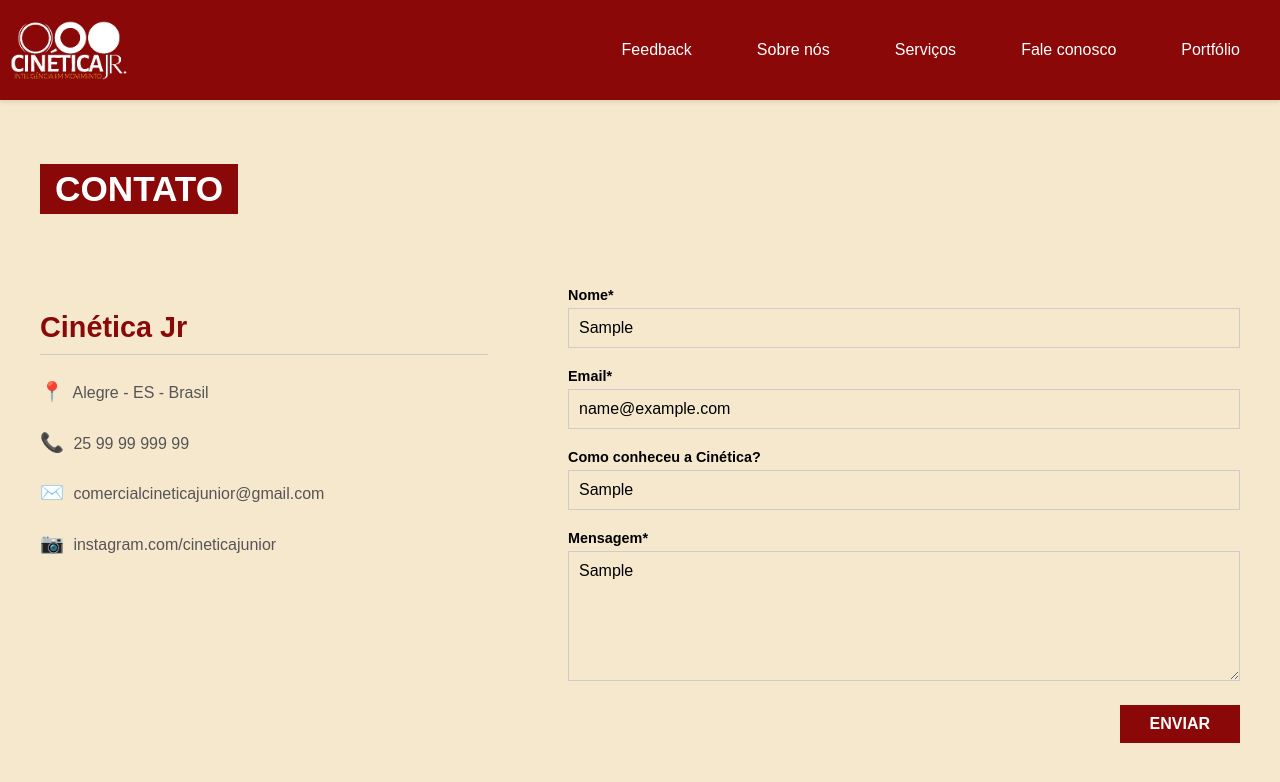
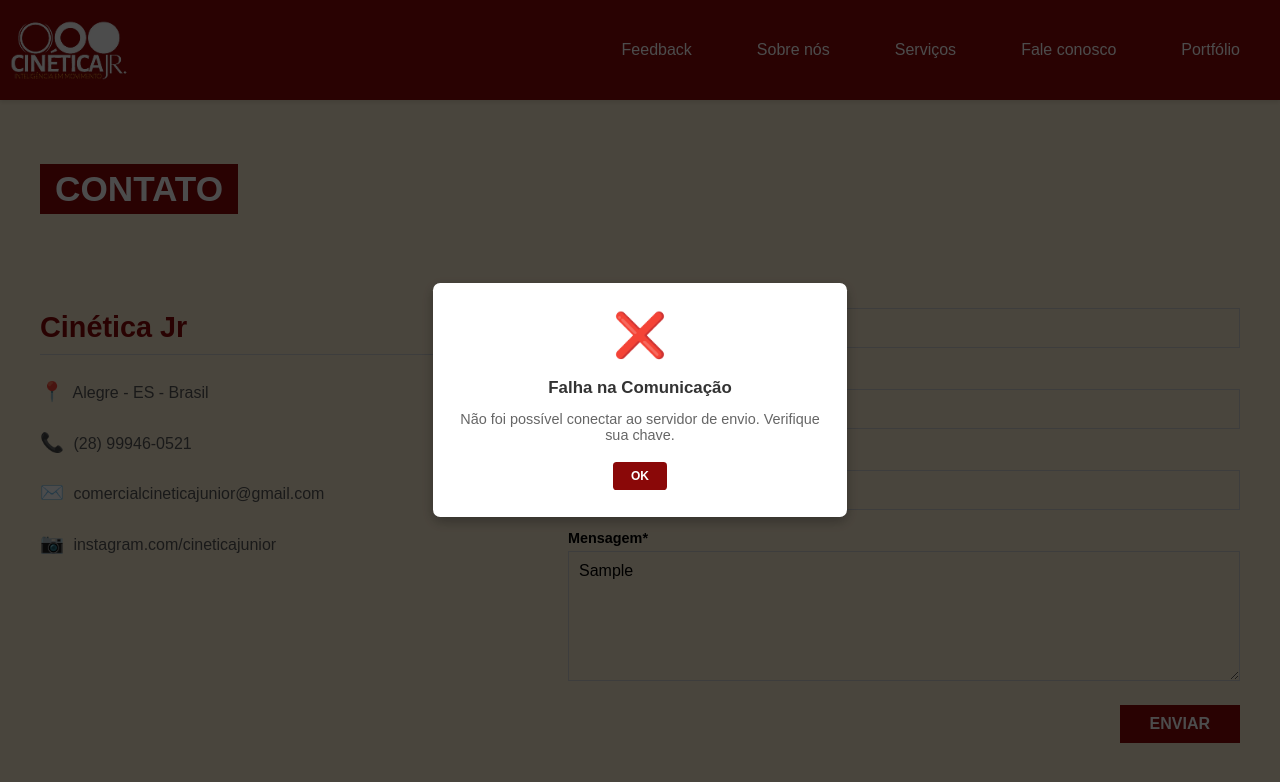
Before and after one commit to ryansarcinelli/site-cinetica, a Vue app: page /contato in a window 1280 px wide. Both pictures are taken after typing "Sample", "name@example.com", "Sample", "Sample" into the empty fields and a click on the button "ENVIAR". Shown: the top 782 px of the page. Built offline with nearby package versions, Linux system fonts and the light colour scheme; no server answers.

Commit message:
API para envio de formularios no Contato

```diff
--- a/package.json
+++ b/package.json
@@ -9,6 +9,7 @@
     "preview": "vite preview"
   },
   "dependencies": {
+    "axios": "^1.12.2",
     "vue": "^3.5.21",
     "vue-router": "^4.0.13"
   },
--- /dev/null
+++ b/src/components/statusModal.vue
@@ -0,0 +1,112 @@
+<template>
+  <div class="modal-backdrop" v-if="isVisible" @click.self="$emit('close')">
+    <div class="modal-content" :class="statusClass">
+
+      <div class="modal-icon">{{ statusIcon }}</div>
+
+      <h3 class="modal-title">{{ title }}</h3>
+      <p class="modal-message">{{ message }}</p>
+
+      <button class="modal-close-button" @click="$emit('close')">OK</button>
+    </div>
+  </div>
+</template>
+
+<script>
+export default {
+  name: 'StatusModal',
+
+  props: {
+    isVisible: { type: Boolean, default: false },
+    status: { type: String, required: true },
+    title: { type: String, required: true },
+    message: { type: String, required: true }
+  },
+  computed: {
+
+    statusClass() {
+      return `modal-${this.status}`;
+    },
+
+    statusIcon() {
+      switch (this.status) {
+        case 'success':
+          return '✅';
+        case 'error':
+          return '❌';
+        case 'sending':
+          return '⏳';
+        default:
+          return 'ℹ️';
+      }
+    }
+  }
+}
+</script>
+
+<style scoped>
+
+.modal-backdrop {
+  position: fixed;
+  top: 0;
+  left: 0;
+  width: 100%;
+  height: 100%;
+  background-color: rgba(0, 0, 0, 0.7);
+  display: flex;
+  justify-content: center;
+  align-items: center;
+  z-index: 999;
+}
+
+.modal-content {
+  background-color: #fff;
+  padding: 30px;
+  border-radius: 8px;
+  width: 90%;
+  max-width: 400px;
+  text-align: center;
+  box-shadow: 0 5px 15px rgba(0, 0, 0, 0.3);
+  transform: scale(0.9);
+  transition: all 0.3s ease-in-out;
+}
+
+
+.modal-success .modal-icon { color: #4CAF50; /* Verde */ }
+.modal-error .modal-icon { color: #F44336; /* Vermelho */ }
+.modal-sending .modal-icon { color: #FFC107; /* Amarelo */ }
+
+.modal-icon {
+  font-size: 3em;
+  margin-bottom: 15px;
+}
+
+.modal-title {
+  color: #333;
+  margin-bottom: 10px;
+}
+
+.modal-message {
+  color: #666;
+  margin-bottom: 20px;
+}
+
+.modal-close-button {
+  background-color: #8A0808;
+  color: white;
+  padding: 8px 20px;
+  border: none;
+  border-radius: 4px;
+  cursor: pointer;
+  font-weight: bold;
+}
+
+
+.modal-sending .modal-icon {
+    animation: pulse 1s infinite alternate;
+}
+@keyframes pulse {
+  from { opacity: 1; }
+  to { opacity: 0.5; }
+}
+</style>
--- a/src/views/contatoView.vue
+++ b/src/views/contatoView.vue
@@ -18,7 +18,7 @@
             <span class="icon-text">📍</span> Alegre - ES - Brasil
           </p>
           <p>
-            <span class="icon-text">📞</span> 25 99 99 999 99
+            <span class="icon-text">📞</span> (28) 99946-0521
           </p>
           <p>
             <span class="icon-text">✉️</span> comercialcineticajunior@gmail.com
@@ -34,72 +34,138 @@
 
           <div class="form-group">
             <label for="nome">Nome*</label>
-            <input type="text" id="nome" required>
+            <input type="text" id="nome" v-model="formData.nome" required>
           </div>
 
           <div class="form-group">
             <label for="email">Email*</label>
-            <input type="email" id="email" required>
+            <input type="email" id="email" v-model="formData.email" required>
           </div>
 
           <div class="form-group">
             <label for="como-conheceu">Como conheceu a Cinética?</label>
-            <input type="text" id="como-conheceu">
+            <input type="text" id="como-conheceu" v-model="formData.comoConheceu">
           </div>
 
           <div class="form-group">
             <label for="mensagem">Mensagem*</label>
-            <textarea id="mensagem" rows="6" required></textarea>
+            <textarea id="mensagem" rows="6" v-model="formData.message" required></textarea>
           </div>
 
-          <button type="submit" class="submit-button">Enviar</button>
+          <button type="submit" class="submit-button" :disabled="isSubmitting">
+            {{ isSubmitting ? 'Enviando...' : 'Enviar' }}
+          </button>
         </form>
       </section>
     </div>
+  </main>
 
-
-  </main>
+  <StatusModal
+    :is-visible="modal.isVisible"
+    :status="modal.status"
+    :title="modal.title"
+    :message="modal.message"
+    @close="closeModal"
+  />
 </template>
 
 <script>
-
 import AppHeader from '../components/header.vue';
+import StatusModal from '../components/StatusModal.vue';
+import axios from 'axios';
 
 export default {
   name: 'ContatoView',
   components: {
-    AppHeader
+    AppHeader,
+    StatusModal
+  },
+  data() {
+    return {
+      formData: {
+        nome: '',
+        email: '',
+        comoConheceu: '',
+        message: '' // Nome do campo correto para Web3Forms
+      },
+      isSubmitting: false,
+
+      modal: {
+        isVisible: false,
+        status: 'sending',
+        title: '',
+        message: ''
+      }
+    }
   },
   methods: {
+    showModal(status, title, message) {
+      this.modal.status = status;
+      this.modal.title = title;
+      this.modal.message = message;
+      this.modal.isVisible = true;
+    },
 
-    submitForm() {
-      alert('Formulário enviado! (A lógica de envio real deve ser implementada aqui.)');
-      // LOGICA DE ENVIO DO FORMULARIO ... FAZER ;( ...
+    closeModal() {
+      this.modal.isVisible = false;
+    },
 
+    async submitForm() {
+      if (this.isSubmitting) return;
+
+      this.isSubmitting = true;
+      this.showModal('sending', 'Enviando Mensagem', 'Por favor, aguarde enquanto processamos seu formulário.');
+
+      // Chave de Acesso
+      const ACCESS_KEY = '2b7eb6f3-ec90-4b81-8df2-3d1cfefce41f';
+      const ENDPOINT_DE_EMAIL = 'https://api.web3forms.com/submit';
+
+      const payload = {
+          ...this.formData,
+          access_key: ACCESS_KEY,
+          subject: `Nova mensagem de contato de ${this.formData.nome}`,
+          // 🛑 CORREÇÃO FINAL: Campo Honeypot adicionado
+          botcheck: false
+      };
+
+      try {
+        // Axios sem Content-Type definido para máxima compatibilidade
+        const response = await axios.post(ENDPOINT_DE_EMAIL, payload);
+
+        if (response.data.success) {
+            this.showModal('success', 'Sucesso!', 'Sua mensagem foi enviada! Responderemos em breve.');
+            this.formData = { nome: '', email: '', comoConheceu: '', message: '' };
+        } else {
+            // Trata erros de validação da API
+            this.showModal('error', 'Erro no Envio', response.data.message || 'Houve uma falha interna no envio.');
+        }
+
+      } catch (error) {
+        console.error("Erro de comunicação:", error);
+        this.showModal('error', 'Falha na Comunicação', 'Não foi possível conectar ao servidor de envio. Verifique sua chave.');
+      } finally {
+        this.isSubmitting = false;
+      }
     }
   }
 }
 </script>
 
 <style scoped>
-
-body {
-  background-color: #F6E8CD;
-}
+/* ========================================================= */
+/* ESTILOS ESPECÍFICOS DA PÁGINA DE CONTATO */
+/* ========================================================= */
 
 .contato-page {
-
   max-width: 1200px;
   margin: 0 auto;
   padding: 40px 20px;
   text-align: left;
 }
 
-
 .page-title-container {
   display: flex;
   align-items: center;
-  gap: 5px;
   margin-bottom: 30px;
 }
 
@@ -113,16 +179,12 @@ body {
   text-transform: uppercase;
 }
 
-
-
-
 .contato-content {
   display: flex;
   justify-content: space-between;
   gap: 80px;
   margin-top: 50px;
 }
-
 
 .info-section {
   flex: 1;
@@ -152,7 +214,6 @@ body {
   margin-right: 5px;
   color: #8A0808;
 }
-
 
 .form-section {
   flex: 1.5;
@@ -194,14 +255,14 @@ textarea {
   font-size: 1em;
   text-transform: uppercase;
   font-weight: bold;
-  float: right;
+
+  display: block;
+  margin-left: auto;
+  margin-top: 20px;
 }
-
-
 
 @media (max-width: 768px) {
     .contato-content {
-
         flex-direction: column;
         gap: 40px;
     }
@@ -211,8 +272,8 @@ textarea {
     }
 
     .submit-button {
-        float: none;
         width: 100%;
+        margin-left: 0;
     }
 }
 </style>
```
Also changed, not shown: 1 other file (tests, documents, lock files or other folders).
